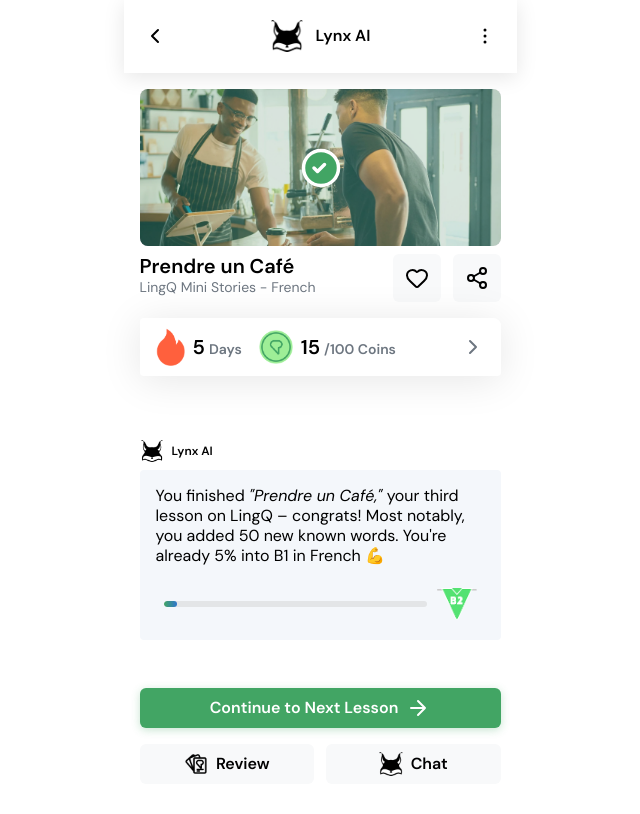
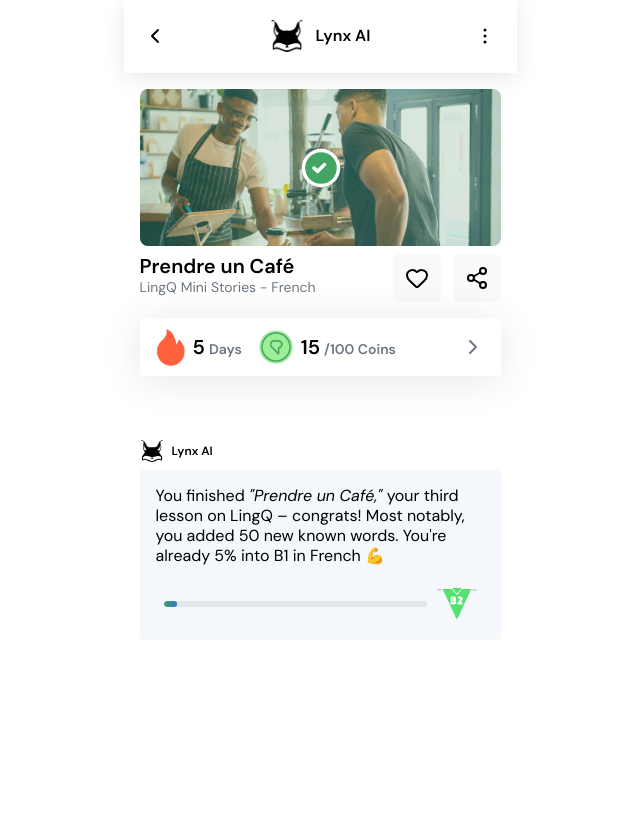
Before and after one commit to Tillk98/lesson-complete-v3, a React (Vite) app: page / in a window 1280 px wide. Shown: the top 814 px of the page, without its empty margins (320-960 px from the left). Built offline with nearby package versions, Linux system fonts and the light colour scheme.

Commit message:
additional changes

```diff
--- a/src/components/BottomActions.module.css
+++ b/src/components/BottomActions.module.css
@@ -72,8 +72,10 @@
 }
 
 .secondaryButton {
-  background-color: var(--background-default);
-  border: none;
+  background: rgba(255, 255, 255, 0.7);
+  backdrop-filter: blur(10px);
+  -webkit-backdrop-filter: blur(10px);
+  border: 1px solid rgba(255, 255, 255, 0.3);
   border-radius: var(--radius-xs);
   padding: var(--spacing-xs) var(--spacing-md);
   display: flex;
@@ -81,13 +83,14 @@
   justify-content: center;
   gap: var(--spacing-xs);
   cursor: pointer;
-  transition: background-color 0.2s;
+  transition: background-color 0.2s, border-color 0.2s;
   flex: 1;
   min-width: 0;
 }
 
 .secondaryButton:hover {
-  background-color: #e9ecef;
+  background: rgba(255, 255, 255, 0.85);
+  border-color: rgba(255, 255, 255, 0.5);
 }
 
 .buttonIcon {
@@ -100,7 +103,7 @@
 .buttonText {
   font-family: var(--font-family);
   font-size: 16px;
-  font-weight: var(--font-weight-semibold);
+  font-weight: 600;
   line-height: 20px;
   color: var(--text-default);
   flex-shrink: 0;
--- a/src/components/LessonCompleteScreen.tsx
+++ b/src/components/LessonCompleteScreen.tsx
@@ -183,7 +183,10 @@ const LessonCompleteScreen: React.FC<LessonCompleteScreenProps> = ({
       }
 
       // Handle bottom actions visibility based on scroll direction
-      if (currentScrollY < lastScrollY.current && currentScrollY > 100) {
+      // Keep buttons hidden at the top of the page
+      if (currentScrollY <= 100) {
+        setShowBottomActions(false)
+      } else if (currentScrollY < lastScrollY.current) {
         // Scrolling up - hide buttons
         setShowBottomActions(false)
       } else if (currentScrollY > lastScrollY.current) {
```
